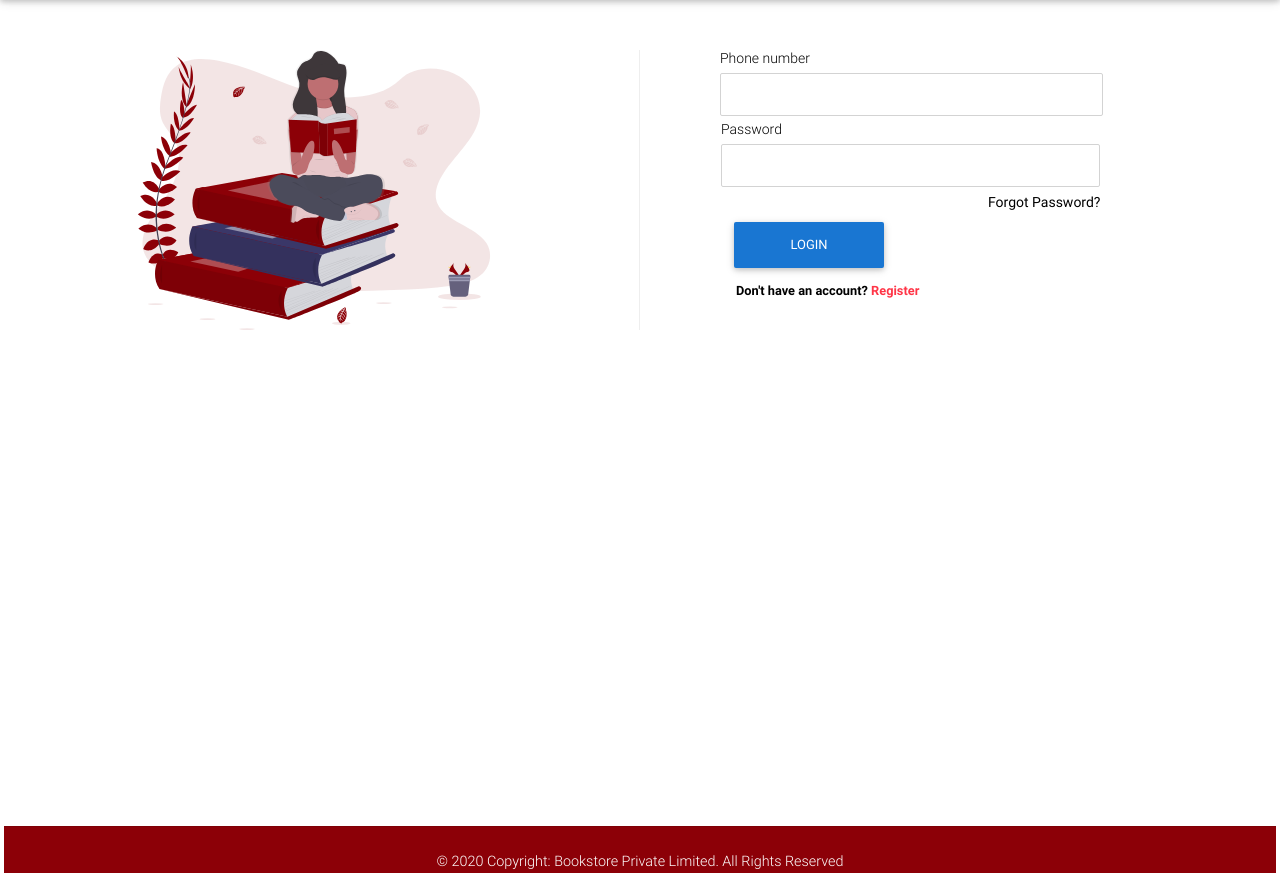
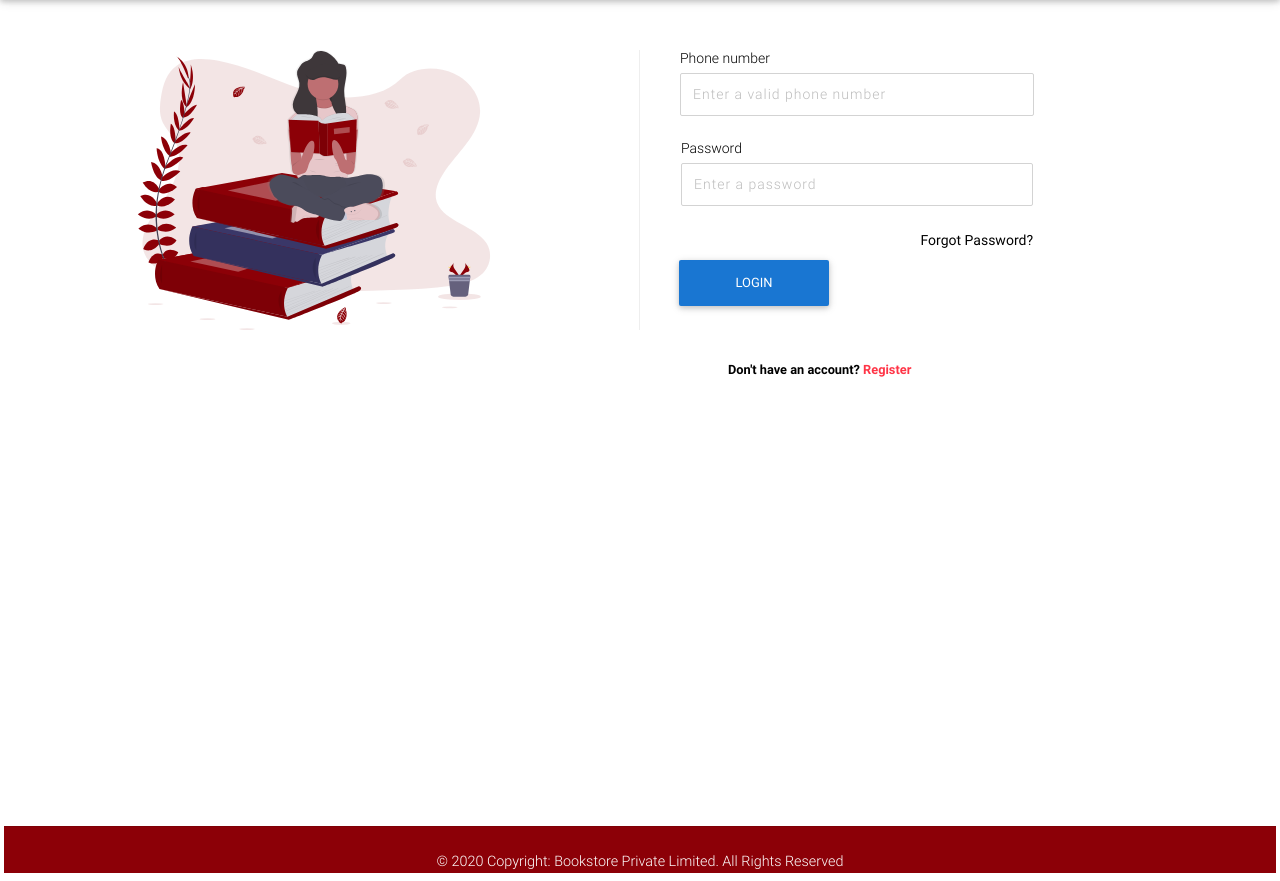
Before and after one commit to kishorekumar646/BookStore, a Django app: page /accounts/login/ in a window 1280 px wide. Shown: the part 70-951 px from the top of the page. Run offline with Django 3.2, Linux system fonts and the light colour scheme; style sheets or scripts are compiled from the project's sources; some libraries are stand-ins or nearby versions.

Commit message:
[kishore]Refactor. added widgets to LoginForm

```diff
--- a/accounts/forms.py
+++ b/accounts/forms.py
@@ -10,5 +10,6 @@ class LoginForm(forms.ModelForm):
         model = User
         fields = ['phone_number','password']
         widgets = {
-            'password': forms.PasswordInput(),
+            'password': forms.PasswordInput(attrs={'placeholder': 'Enter a password','class':'mb-4'}),
+            'phone_number': forms.TextInput(attrs={'placeholder': 'Enter a valid phone number','class':'mb-4'}),
         }
--- a/templates/accounts/login.html
+++ b/templates/accounts/login.html
@@ -13,15 +13,16 @@
                     </div>
                 </div>
             </div>
-            <div class="col-lg-5">
+            <div class="col-lg-4">
                 <form action="" method="POST">
                     {% csrf_token %}
-                    <div class="card2 card border-0 px-4 py-5">
+                    <div class="px-4 py-5">
                         <div class="row px-3">
                             <label class="mb-1">
                                 <h6 class="mb-0 text-sm">Phone number</h6>
                             </label>
                             {{ form.phone_number }}
+                            {{ form.phone_number.error }}
                         <div class="row px-3">
                             <label class="mb-1">
                                 <h6 class="mb-0 text-sm">Password</h6>
@@ -31,10 +32,10 @@
 
                             </div> <a href="{% url 'home'%}" class="ml-auto mb-0 text-sm">Forgot Password?</a>
                         </div>
-                        <div class="mb-1 px-2">
+                        <div class="row mb-5 px-2">
                             <button type="submit" class="btn btn-blue text-center">Login</button>
                         </div>
-                        <div class="mb-2 px-3">
+                        <div class="row ml-5">
                             <small class="font-weight-bold">Don't have an account?
                                 <a href="{% url 'register' %}" class="text-danger ">Register</a>
                             </small>
```
